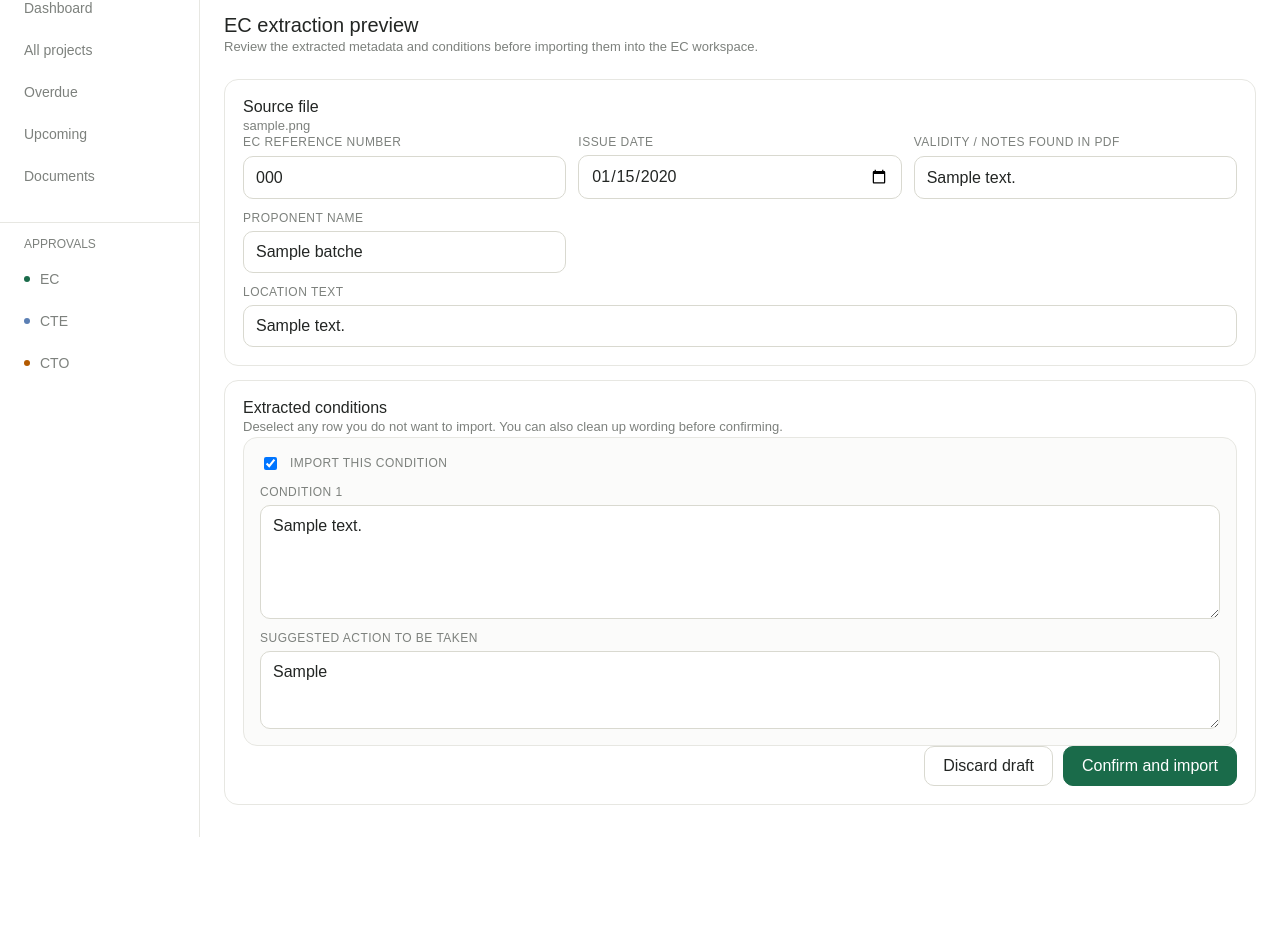
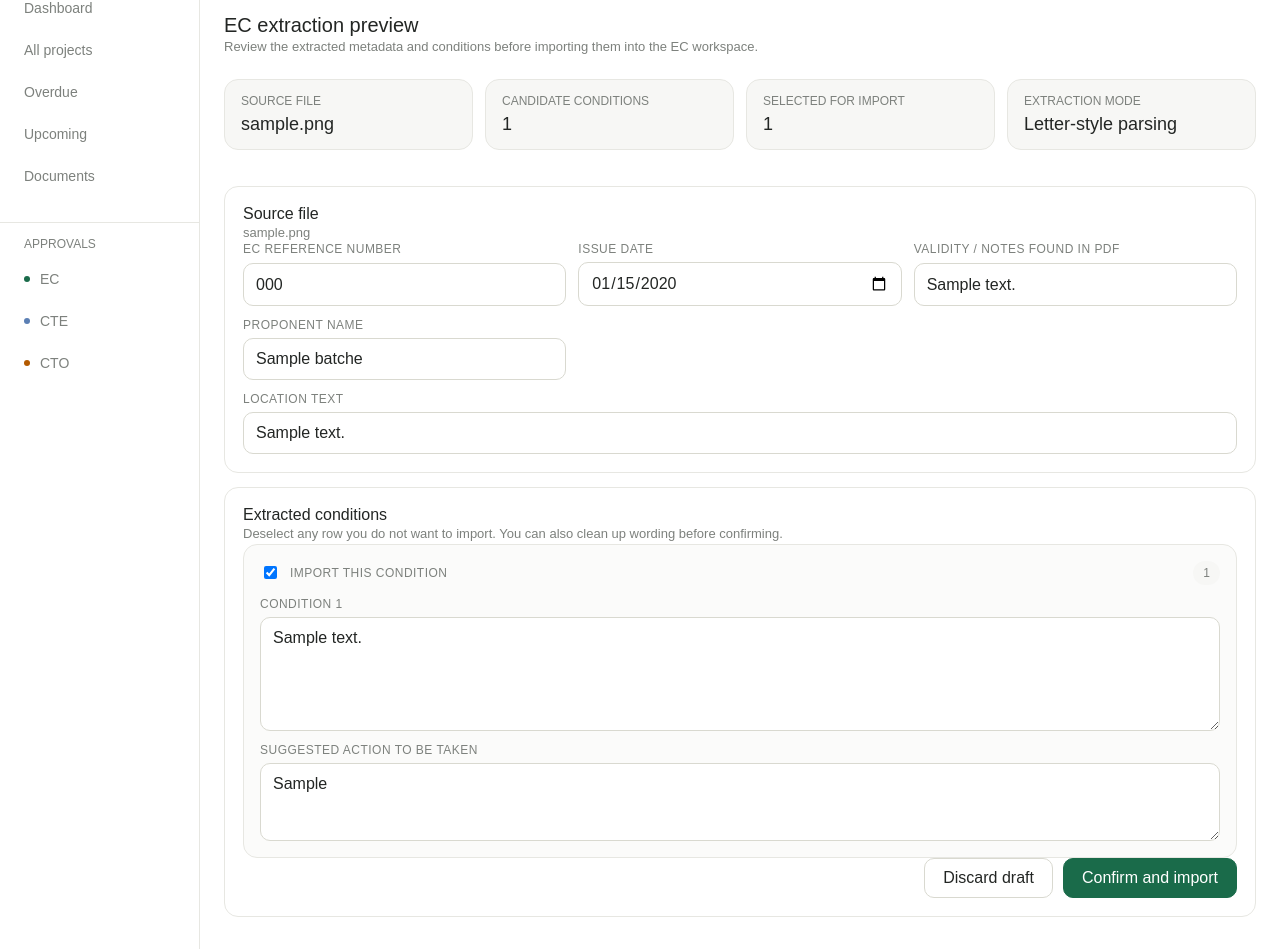
Before and after one commit to adivarshney/ClearPath, a Flask app: page /ec-extractions/1 in a window 1280 px wide. Shown: the part 81-1030 px from the top of the page. Before the commit the page ends 918 px from the top, so only its background shows below. Run offline with Flask 3, Linux system fonts and the light colour scheme; the visitor is signed in with stand-in values (Sample User, id 1); tables that the repository leaves empty hold one stand-in row (values such as "Sample post"); data that the repository does not hold is empty; some libraries are stand-ins or nearby versions.

Commit message:
Polish EC extraction review flow

```diff
--- a/app.py
+++ b/app.py
@@ -710,6 +710,99 @@ def parse_issue_date_value(raw_text):
     return normalize_due_date(cleaned)
 
 
+def strip_report_headers(text):
+    cleaned = text
+    noisy_patterns = [
+        r"Project Name\s+.*?(?=(?:Environment Consultant|Project Proponent|Project Address|$))",
+        r"Project Proponent\s+.*?(?=(?:Environment Consultant|Project Address|$))",
+        r"Project Address\s+.*?(?=(?:Environment Consultant|$))",
+        r"Environment Consultant\s+.*?(?=(?:\d+\s|$))",
+        r"Six Monthly Compliance report.*?(?=(?:Project Proponent|Project Address|$))",
+    ]
+    for pattern in noisy_patterns:
+        cleaned = re.sub(pattern, " ", cleaned, flags=re.IGNORECASE | re.DOTALL)
+    cleaned = re.sub(r"\s+", " ", cleaned).strip()
+    return cleaned
+
+
+def split_into_sentences(text):
+    return [clean_text(part) for part in re.split(r"(?<=[.!?])\s+", text) if clean_text(part)]
+
+
+def sentence_looks_like_condition(sentence):
+    lowered = sentence.lower()
+    directive_markers = [
+        " shall ",
+        " should ",
+        " must ",
+        " ensure ",
+        " obtain ",
+        " provide ",
+        " submit ",
+        " undertake ",
+        " maintain ",
+        " install ",
+        " display ",
+        " recycle ",
+        " reuse ",
+        " monitor ",
+        " comply ",
+        " be provided",
+        " be submitted",
+        " be obtained",
+        " be ensured",
+    ]
+    padded = f" {lowered} "
+    return any(marker in padded for marker in directive_markers)
+
+
+def trim_condition_block(block, report_like=False):
+    cleaned = strip_report_headers(block)
+    if not cleaned:
+        return ""
+
+    if report_like:
+        response_markers = [
+            r"\bAgreed\.\b",
+            r"\bReports are attached\b",
+            r"\bAmbient noise and air quality have\b",
+            r"\bNo ground water is being used\b",
+            r"\bThe project is\b",
+            r"\bCurrently,\b",
+            r"\bIn case,\b",
+            r"\bAll the suitable provision\b",
+            r"\bThe conditions pertains\b",
+        ]
+        cutoff_indexes = []
+        for marker in response_markers:
+            match = re.search(marker, cleaned, flags=re.IGNORECASE)
+            if match and match.start() > 35:
+                cutoff_indexes.append(match.start())
+        if cutoff_indexes:
+            cleaned = cleaned[: min(cutoff_indexes)].strip()
+
+    sentences = split_into_sentences(cleaned)
+    if not sentences:
+        return ""
+
+    if report_like:
+        selected = []
+        for sentence in sentences:
+            if not selected and sentence_looks_like_condition(sentence):
+                selected.append(sentence)
+                continue
+            if selected and sentence_looks_like_condition(sentence):
+                selected.append(sentence)
+                continue
+            if selected:
+                break
+        if selected:
+            cleaned = " ".join(selected)
+
+    cleaned = re.sub(r"\s+", " ", cleaned).strip(" -:;")
+    return cleaned
+
+
 def extract_ec_metadata(raw_text):
     metadata = {
         "reference_number": "",
@@ -752,9 +845,10 @@ def extract_ec_metadata(raw_text):
 
 def extract_condition_candidates(raw_text):
     text = normalize_pdf_text(raw_text)
+    report_like = bool(re.search(r"compliance report|six monthly compliance", text, flags=re.IGNORECASE))
     condition_blocks = []
     for match in re.finditer(r"(?m)(?:^|\n)\s*(\d{1,3})\.\s+(.+?)(?=(?:\n\s*\d{1,3}\.\s)|\Z)", text, flags=re.DOTALL):
-        block = clean_text(match.group(2))
+        block = trim_condition_block(match.group(2), report_like=report_like)
         if not block:
             continue
         block = re.sub(r"\s+", " ", block).strip()
@@ -773,7 +867,7 @@ def extract_condition_candidates(raw_text):
             deduped.append(block)
         return deduped
 
-    sentences = [clean_text(part) for part in re.split(r"\n+", text) if clean_text(part)]
+    sentences = [trim_condition_block(part, report_like=report_like) for part in re.split(r"\n+", text)]
     return [sentence for sentence in sentences if len(sentence) > 40][:40]
 
 
@@ -2623,6 +2717,7 @@ def approval_detail(project_id, approval_type):
 
 
 @app.post("/projects/<int:project_id>/approvals/EC/extraction")
+@csrf.exempt
 @login_required
 def upload_ec_letter(project_id):
     project, approval = get_owned_project_approval(project_id, "EC")
@@ -2694,6 +2789,7 @@ def upload_ec_letter(project_id):
 
 
 @app.route("/ec-extractions/<int:batch_id>", methods=["GET", "POST"])
+@csrf.exempt
 @login_required
 def review_ec_extraction(batch_id):
     batch = get_owned_ec_extraction_batch(batch_id)
@@ -2807,10 +2903,18 @@ def review_ec_extraction(batch_id):
         flash(f"Imported {inserted_count} EC conditions from the letter preview.", "success")
         return redirect(url_for("approval_detail", project_id=batch["project_id"], approval_type="EC"))
 
+    items = fetch_extraction_batch_items(batch_id)
+    extraction_mode = (
+        "report_like"
+        if re.search(r"compliance report|six monthly compliance", batch["raw_text"] or "", flags=re.IGNORECASE)
+        else "letter_like"
+    )
     return render_template(
         "ec_extraction_preview.html",
         batch=batch,
-        items=fetch_extraction_batch_items(batch_id),
+        items=items,
+        selected_count=sum(1 for item in items if item["is_selected"]),
+        extraction_mode=extraction_mode,
     )
 
 
--- a/static/styles.css
+++ b/static/styles.css
@@ -1251,6 +1325,13 @@ td {
   background: var(--surface-muted);
 }
 
+.extraction-card-top {
+  display: flex;
+  align-items: center;
+  justify-content: space-between;
+  gap: 12px;
+}
+
 .checkbox-row {
   display: flex;
   align-items: center;
--- a/templates/ec_extraction_preview.html
+++ b/templates/ec_extraction_preview.html
@@ -23,6 +23,24 @@
 </section>
 
 <form method="post" class="stack-form">
+  <input type="hidden" name="csrf_token" value="{{ csrf_token() }}" />
+  <section class="stats-row stats-row-compact">
+    <article class="metric-card"><span>Source file</span><strong>{{ batch["source_filename"] }}</strong></article>
+    <article class="metric-card"><span>Candidate conditions</span><strong>{{ items|length }}</strong></article>
+    <article class="metric-card"><span>Selected for import</span><strong>{{ selected_count }}</strong></article>
+    <article class="metric-card {% if extraction_mode == 'report_like' %}metric-amber{% endif %}">
+      <span>Extraction mode</span>
+      <strong>{% if extraction_mode == "report_like" %}Report-style cleanup{% else %}Letter-style parsing{% endif %}</strong>
+    </article>
+  </section>
+
+  {% if extraction_mode == "report_like" %}
+  <section class="flat-panel extraction-note">
+    <h2>Report-style PDF detected</h2>
+    <p class="subtle-copy">This PDF looks like a compliance report rather than a source EC letter, so ClearPath kept the leading directive sentences and tried to drop consultant response text. Please review the wording before import.</p>
+  </section>
+  {% endif %}
+
   <section class="flat-panel">
     <div class="section-heading-row">
       <div>
@@ -65,10 +83,13 @@
     <div class="stack-section">
       {% for item in items %}
       <article class="extraction-item-card">
-        <label class="checkbox-row">
-          <input type="checkbox" name="is_selected_{{ item['id'] }}" {% if item['is_selected'] %}checked{% endif %} />
-          <span>Import this condition</span>
-        </label>
+        <div class="extraction-card-top">
+          <label class="checkbox-row">
+            <input type="checkbox" name="is_selected_{{ item['id'] }}" {% if item['is_selected'] %}checked{% endif %} />
+            <span>Import this condition</span>
+          </label>
+          <span class="mini-pill">{{ loop.index }}</span>
+        </div>
         <label>
           <span>Condition {{ loop.index }}</span>
           <textarea name="condition_description_{{ item['id'] }}" rows="5" required>{{ item["condition_description"] }}</textarea>
```
Also changed, not shown: other parts of static/styles.css (+83 -1 lines), templates/bulk_edit.html (+20 -7 lines).
